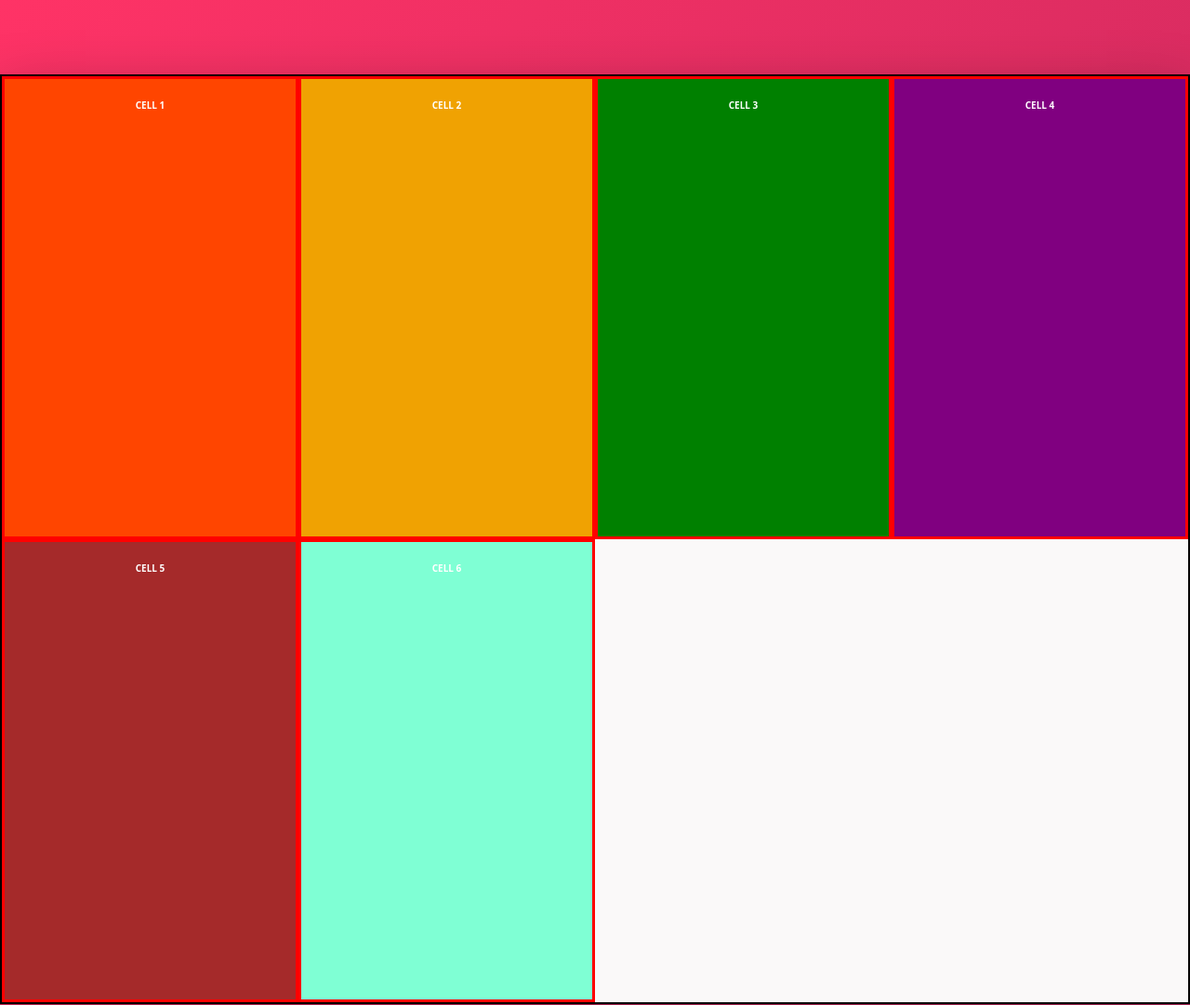
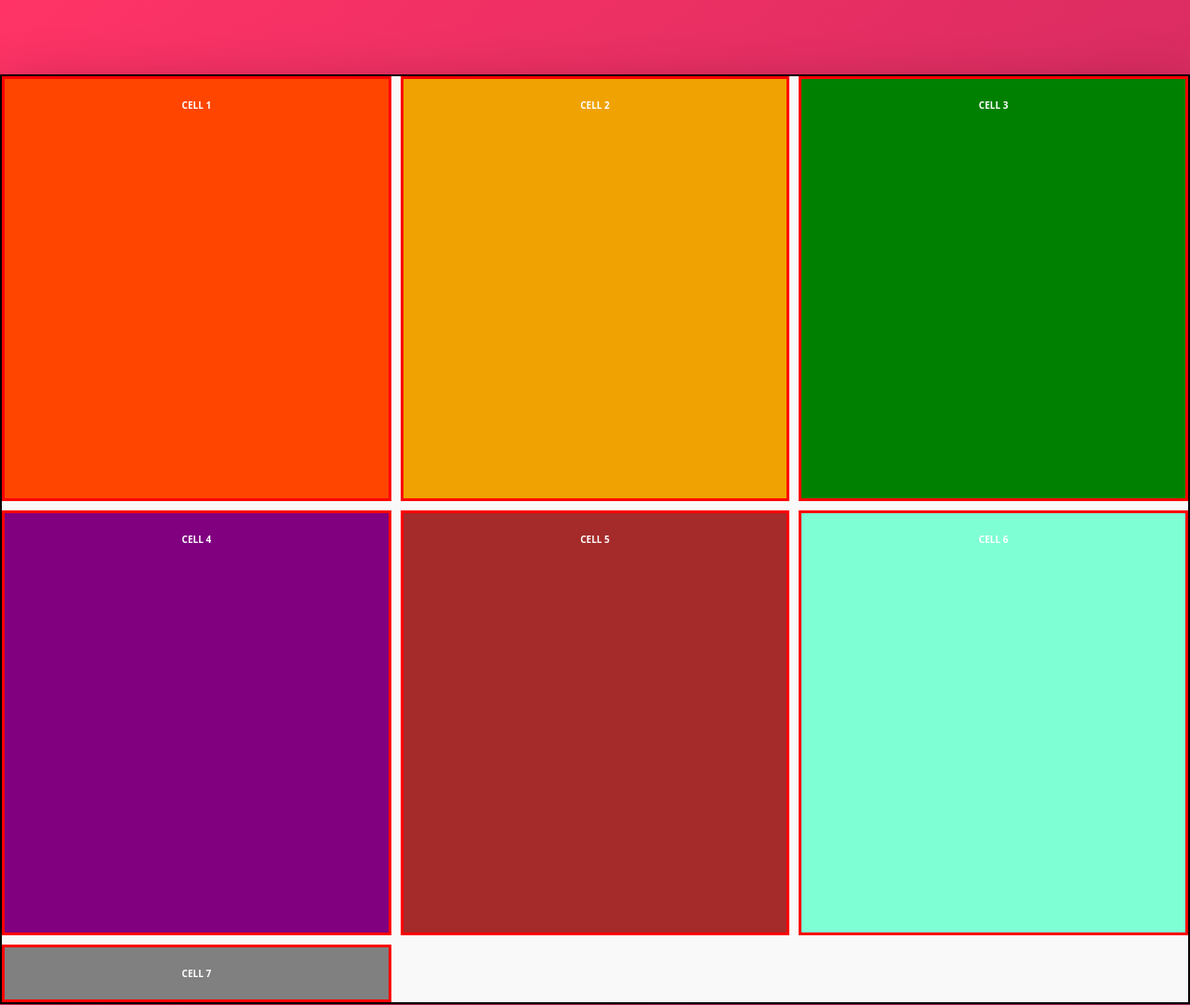
Before and after one commit to Kaycodes11/ui-practice, a website: page index.html in a window 1280 px wide. Shown: the top 1081 px of the page at 93% size. Drawn offline with Linux system fonts and the light colour scheme.

Commit message:
basic layout and style has done

```diff
--- a/index.html
+++ b/index.html
@@ -18,7 +18,7 @@
       <div class="cell cell-4">cell 4</div>
       <div class="cell cell-5">cell 5</div>
       <div class="cell cell-6">cell 6</div>
-      <!-- <div class="cell cell-7">cell 7</div> -->
+      <div class="cell cell-7">cell 7</div>
       <!-- <div class="cell cell-7">cell 8</div> -->
       <!-- <div class="cell cell-7">cell 9</div> -->
       <!-- <div class="cell cell-7">cell 10</div> -->
--- a/scss/_layout.scss
+++ b/scss/_layout.scss
@@ -10,10 +10,30 @@
   display: grid;
 
   // horizontal axis
-  grid-template-columns: repeat(4, 1fr);
+  grid-template-columns: repeat(3, 1fr);
+
+  // naming the grid columns
+  /* grid-template-columns: [start] 100px [col-1-end] 100px [col-2-end] 100px [end]; */
+
+  justify-content: center;
+
   // vertical axis
-  // grid-template-rows: repeat(2, 1fr);
-  grid-template-rows: 1fr 1fr;
+  grid-template-rows: repeat(2, 1fr);
+
+  /* row-gap: 50px; column-gap: 50px; */
+  // gap: 100px 25px;
+  gap: 10px;
+
+  /* The area within the cell and this is three grid-template-columns and five grid-template-rows */
+  // grid-template-areas:
+  //   "a a b"
+  //   "a a b"
+  //   "c c b"
+  //   "d d d"
+  //   "e f f";
+
+  // align-items: center;
+  // justify-items: center;
 }
 
 .cell {
@@ -33,25 +53,38 @@
 
   // grid-column: 1/3;
   // grid-row: 1/3;
+
+  // grid-area: a;
+  // order: 2;
+
+  /* justify-self: end; align-self: flex-end; */
 }
 
 .cell-2 {
   background: #f0a202;
+  // grid-area: b;
 }
 
 .cell-3 {
   background: green;
+  // grid-area: c;
+  // order: 4;
 }
 .cell-4 {
   background: purple;
+  // grid-area: d;
 }
 
 .cell-5 {
   background: brown;
+  // grid-area: e;
+  // order: 3;
 }
 
 .cell-6 {
   background: aquamarine;
+  // grid-area: f;
+  // order: -1;
 }
 .cell-7 {
   background: #808080;
```
Also changed, not shown: css/main.css, 1 other file.
